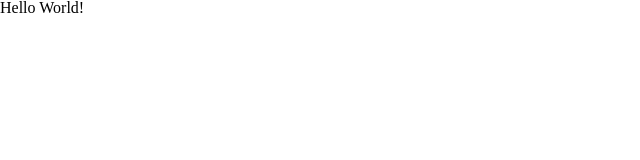
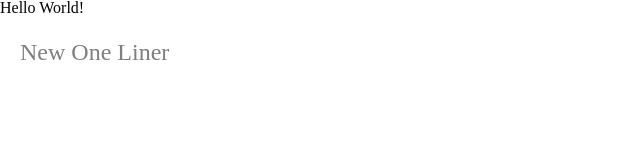
Before and after one commit to patrick-mcisaac/Chuckle-Checklist, a React (Vite) app: page / in a window 1280 px wide. Shown: the top 160 px of the page, without its empty margins (0-640 px from the left). Built offline with nearby package versions, Linux system fonts and the light colour scheme.

Commit message:
I think i stored state correctly

```diff
--- a/src/App.jsx
+++ b/src/App.jsx
@@ -1,5 +1,18 @@
 import "./App.css"
+import { useState } from "react"
 
 export const App = () => {
-  return <div>Hello World!</div>
+	const [userInput, setUserInput] = useState()
+
+	return (
+		<>
+			<div>Hello World!</div>
+			<input
+				className="p-5 text-2xl"
+				type="text"
+				placeholder="New One Liner"
+				onChange={e => setUserInput(e.target.value)}
+			/>
+		</>
+	)
 }
--- a/src/components/input.jsx
+++ b/src/components/input.jsx
@@ -1 +1,21 @@
 // on part 2 of chuckle creating a new one liner
+import "../App.css"
+
+// export function
+export const UserInput = () => {
+	//  store the users input with useState()
+	const [userInput, setUserInput] = useState("")
+
+	//  return a text input
+	return (
+		<>
+			<input
+				className="p-5 text-2xl"
+				type="text"
+				placeholder="New One Liner"
+				onChange={e => console.log(e)}
+			/>
+		</>
+	)
+}
+// create function to pass into onChange
```
